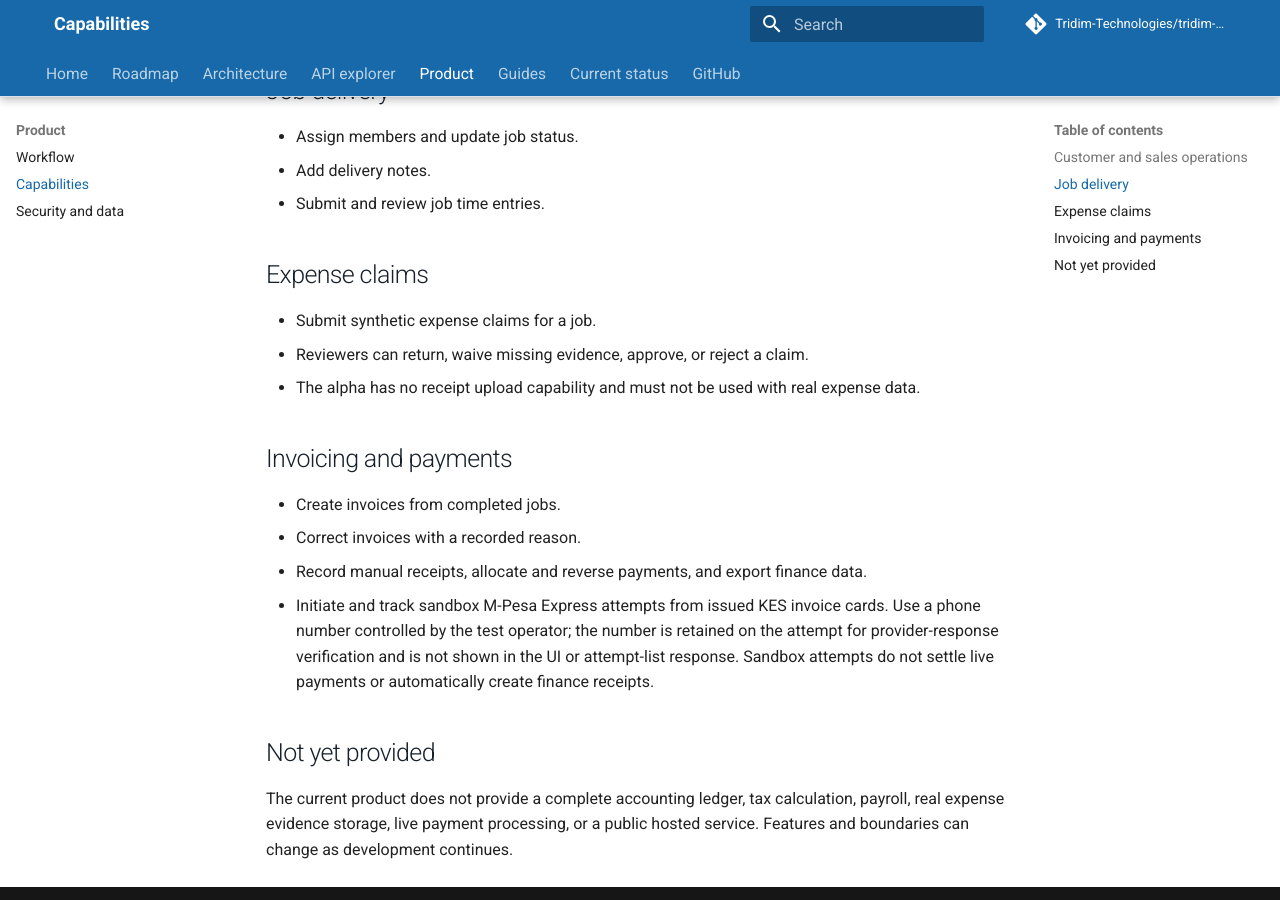
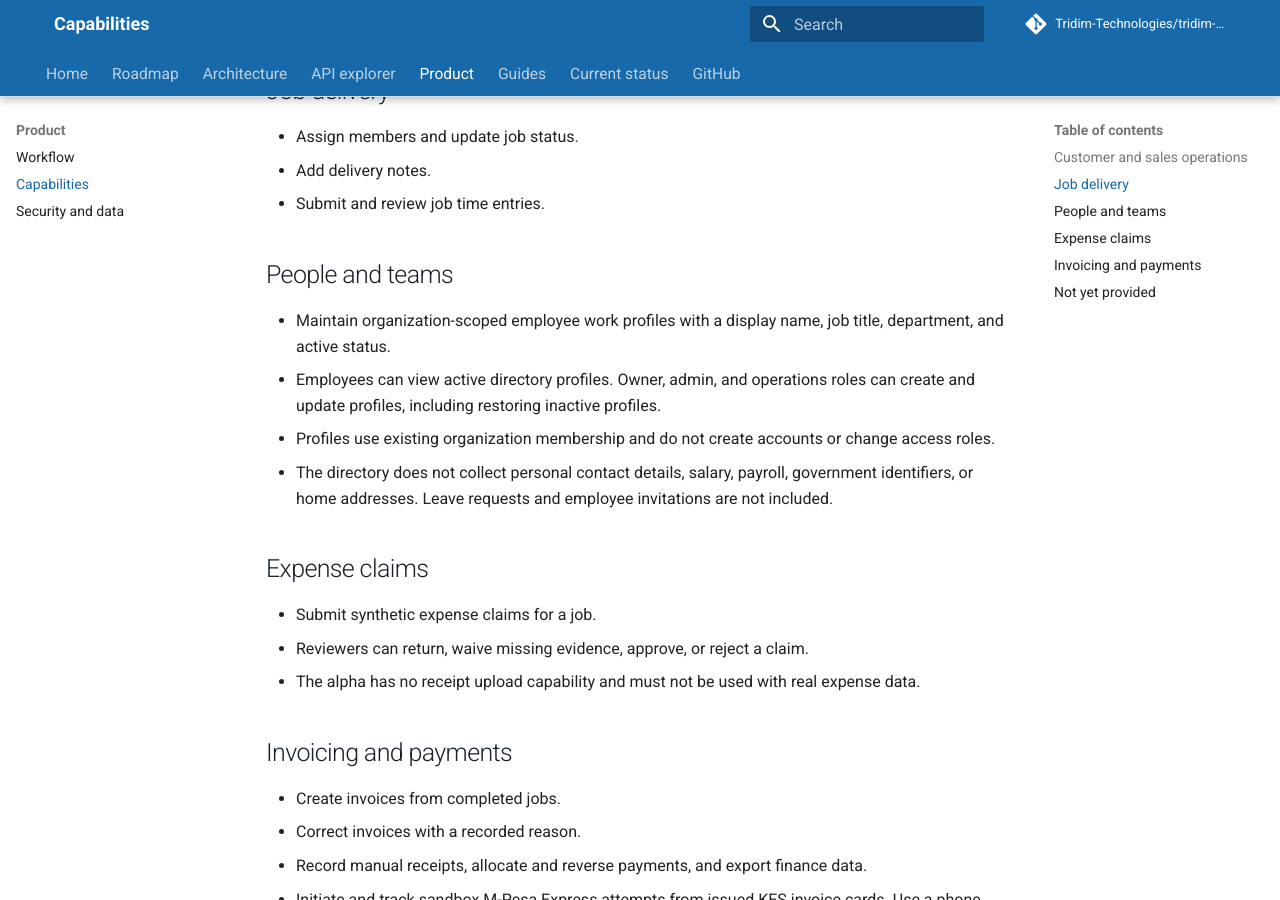
Before and after one commit to Tridim-Technologies/tridim-business-docs, an MkDocs documentation site: the page built from site-docs/product/capabilities.md, in a window 1280 px wide and 900 px high, scrolled down 472 px. Built offline with MkDocs 1.6.1 and Material for MkDocs 9.7.7, drawn with Linux system fonts in a browser that asks for light colours; comment, search, counter and statistics services are not loaded.

Commit message:
docs(hr): document employee directory (#12)

```diff
--- a/mkdocs.yml
+++ b/mkdocs.yml
@@ -46,6 +46,7 @@ nav:
   - Guides:
       - Sales and delivery: guides/sales-and-delivery.md
       - Time and expenses: guides/time-and-expenses.md
+      - People and teams: guides/people-and-teams.md
       - Finance operations: guides/finance-operations.md
   - Current status: status.md
   - GitHub: https://github.com/Tridim-Technologies/tridim-business
--- a/site-docs/product/capabilities.md
+++ b/site-docs/product/capabilities.md
@@ -16,6 +16,13 @@ Quotation pricing and taxes are not calculated by the current product.
 - Add delivery notes.
 - Submit and review job time entries.
 
+## People and teams
+
+- Maintain organization-scoped employee work profiles with a display name, job title, department, and active status.
+- Employees can view active directory profiles. Owner, admin, and operations roles can create and update profiles, including restoring inactive profiles.
+- Profiles use existing organization membership and do not create accounts or change access roles.
+- The directory does not collect personal contact details, salary, payroll, government identifiers, or home addresses. Leave requests and employee invitations are not included.
+
 ## Expense claims
 
 - Submit synthetic expense claims for a job.
```
Also changed, not shown: site-docs/api-explorer.md (+2 -0 lines), site-docs/guides/people-and-teams.md (added, +32 -0 lines), site-docs/index.md (+3 -0 lines), site-docs/roadmap.md (+3 -2 lines), site-docs/status.md (+1 -1 lines).
